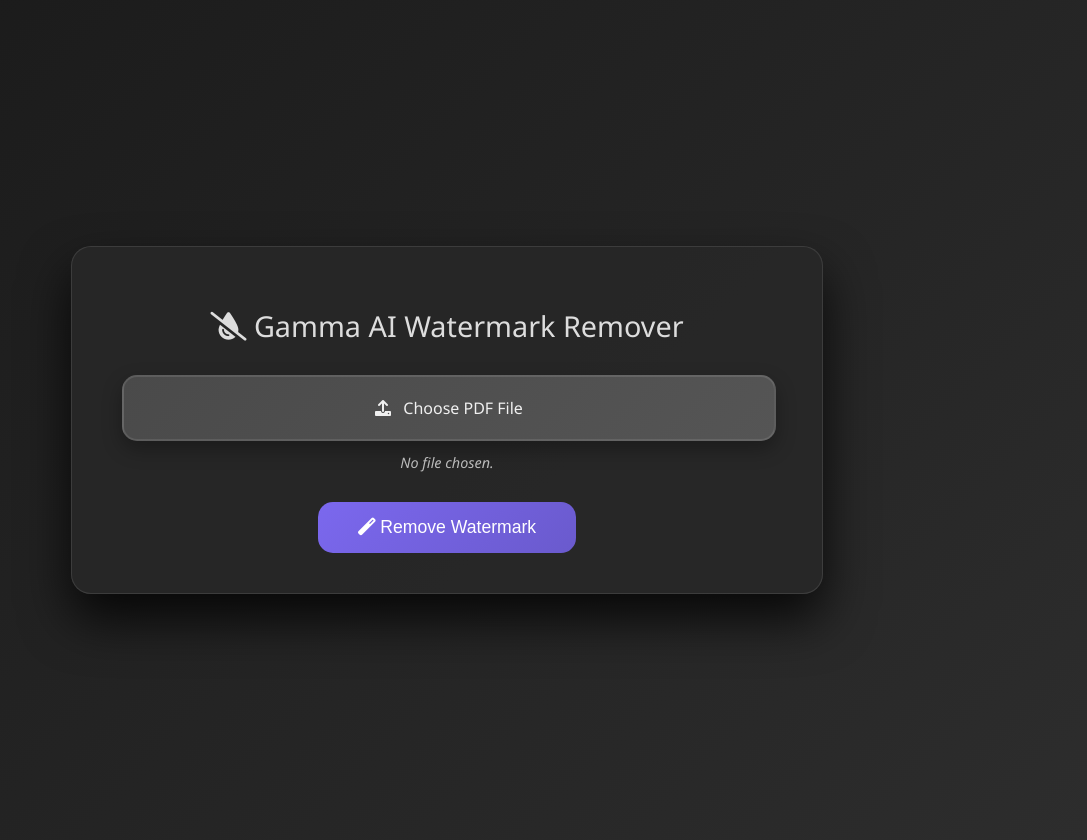
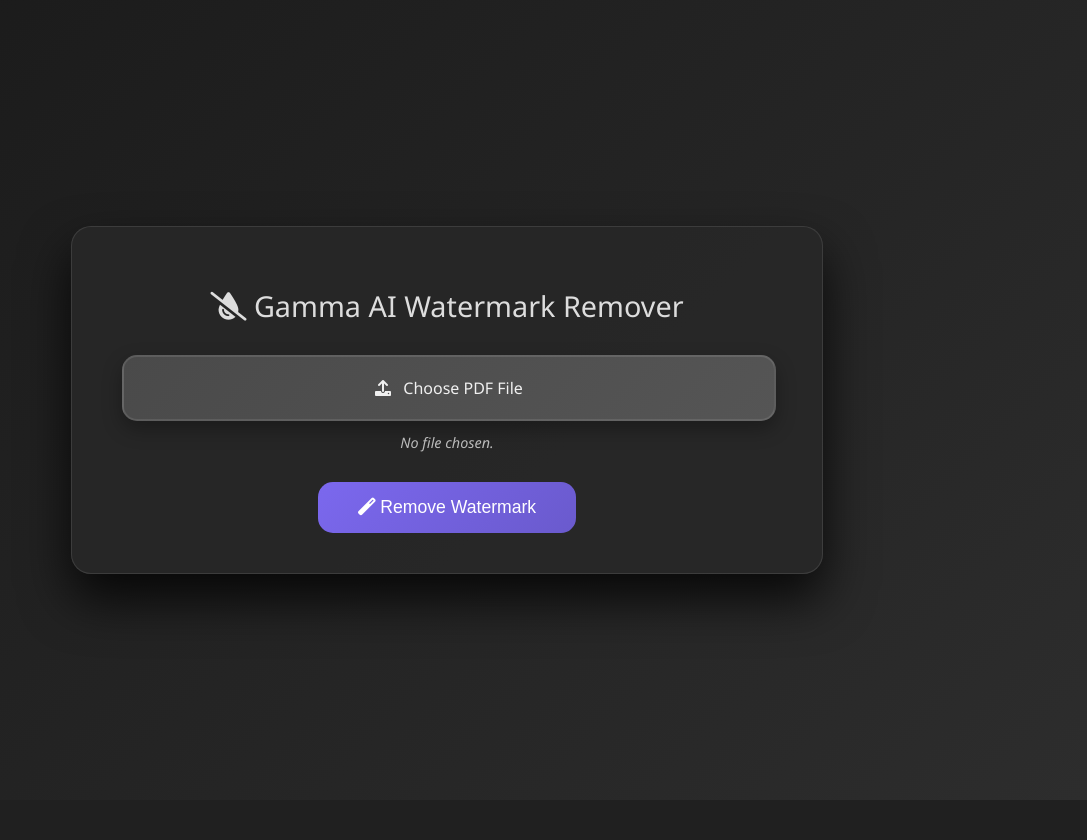
Before and after one commit to mithun2003/gamma-ai-watermark-remover, a FastAPI app: page / in a window 1280 px wide. Shown: the whole page, without its empty margins (193-1280 px from the left). After the commit the page ends 800 px from the top, so only its background shows below. Run offline with FastAPI, Linux system fonts and the light colour scheme.

Commit message:
layout scrolling fix

```diff
--- a/templates/index.html
+++ b/templates/index.html
@@ -16,7 +16,7 @@
       align-items: center;
       min-height: 100vh;
       margin: 0;
-      padding: 20px;
+      padding: 0 20px;
     }
     .container {
       background: rgba(40, 40, 40, 0.95);
```
